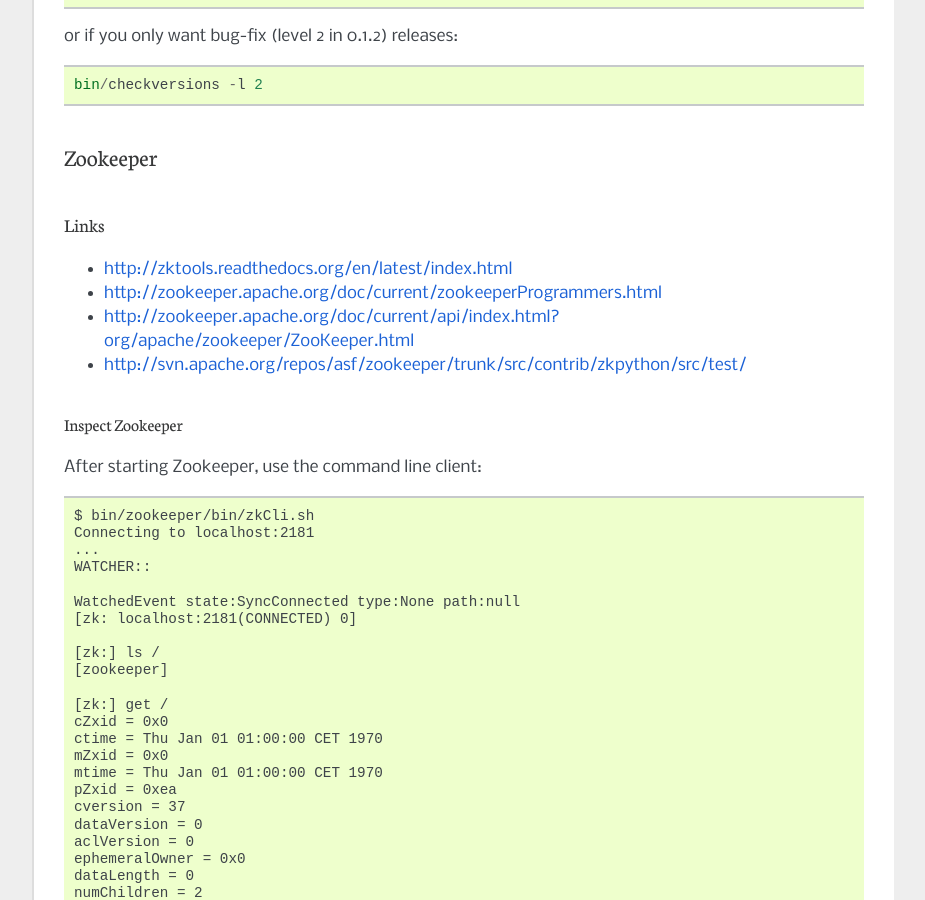
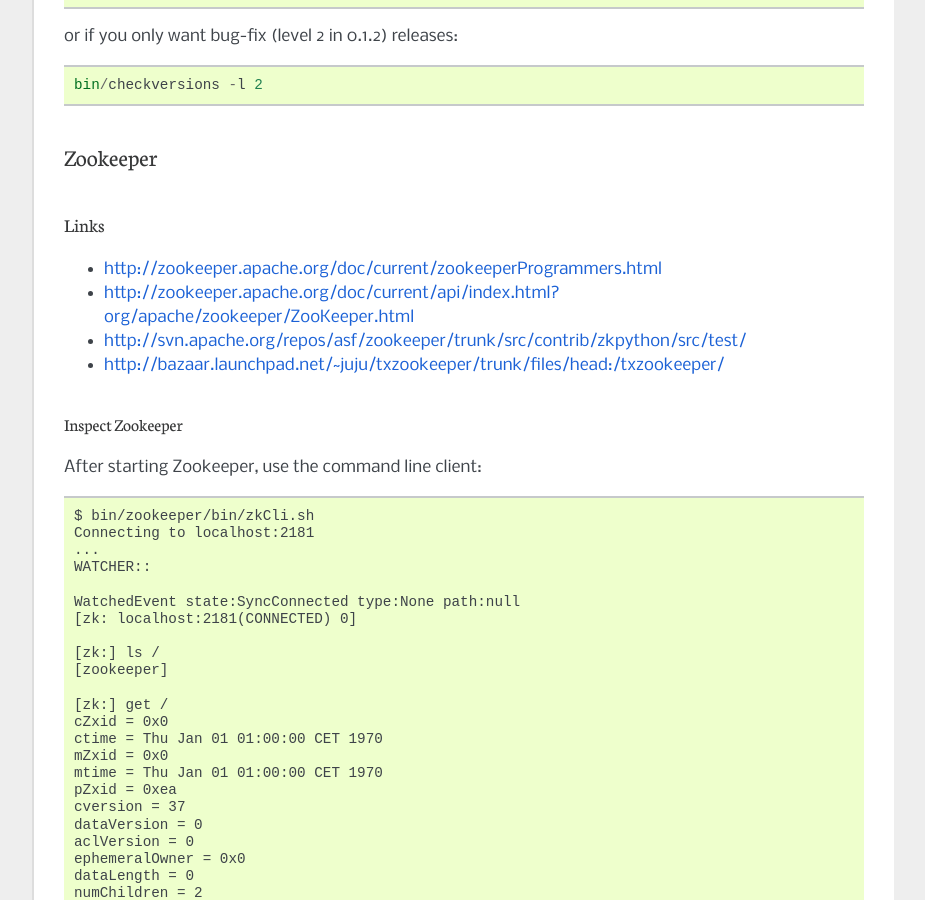
Before and after one commit to mozilla-services/qdo, a Sphinx documentation site: the page built from docs/development.rst, in a window 1280 px wide and 900 px high, scrolled down 956 px. Shown: the whole window, without its empty margins (198-1123 px from the left). Built offline with Sphinx 7.4.7, drawn with Linux system fonts in a browser that asks for light colours; some of the changed lines change nothing that is shown.

Commit message:
update zk links

```diff
--- a/docs/development.rst
+++ b/docs/development.rst
@@ -51,10 +51,10 @@
 Links
 +++++
 
-- http://zktools.readthedocs.org/en/latest/index.html
 - http://zookeeper.apache.org/doc/current/zookeeperProgrammers.html
 - http://zookeeper.apache.org/doc/current/api/index.html?org/apache/zookeeper/ZooKeeper.html
 - http://svn.apache.org/repos/asf/zookeeper/trunk/src/contrib/zkpython/src/test/
+- http://bazaar.launchpad.net/~juju/txzookeeper/trunk/files/head:/txzookeeper/
 
 Inspect Zookeeper
 -----------------
```
